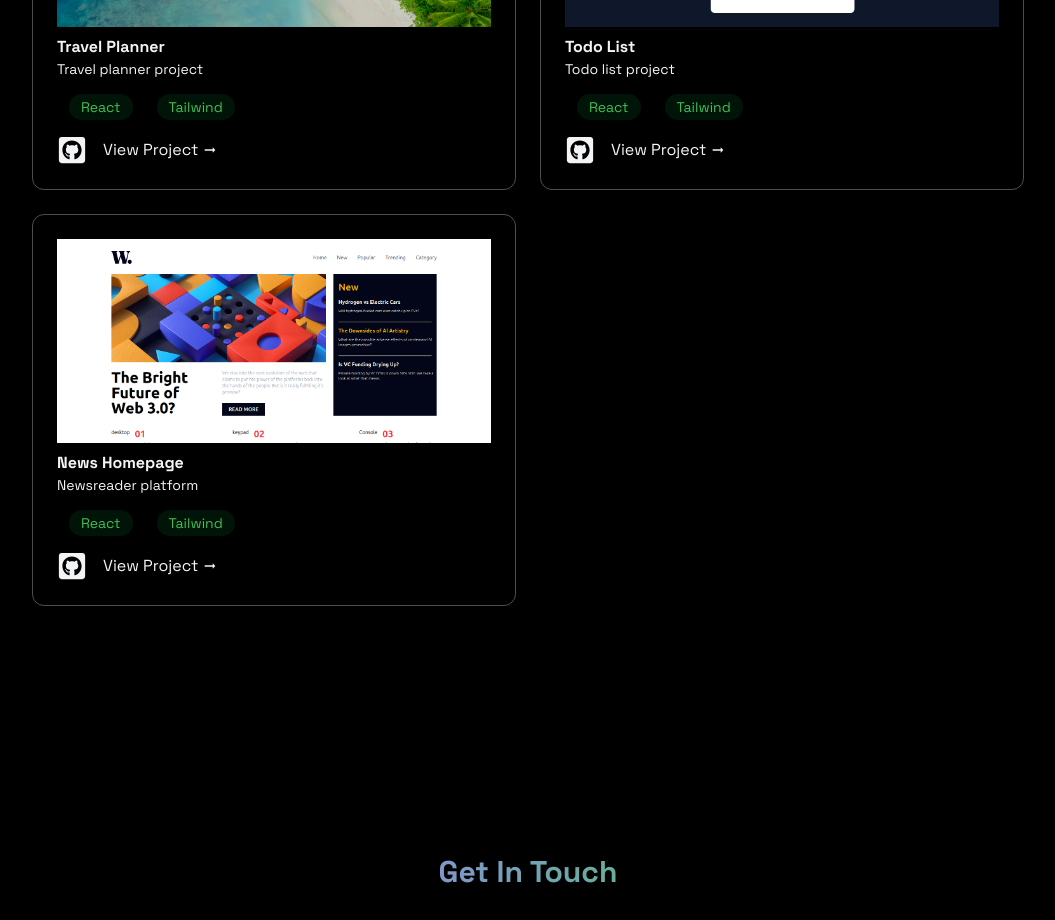
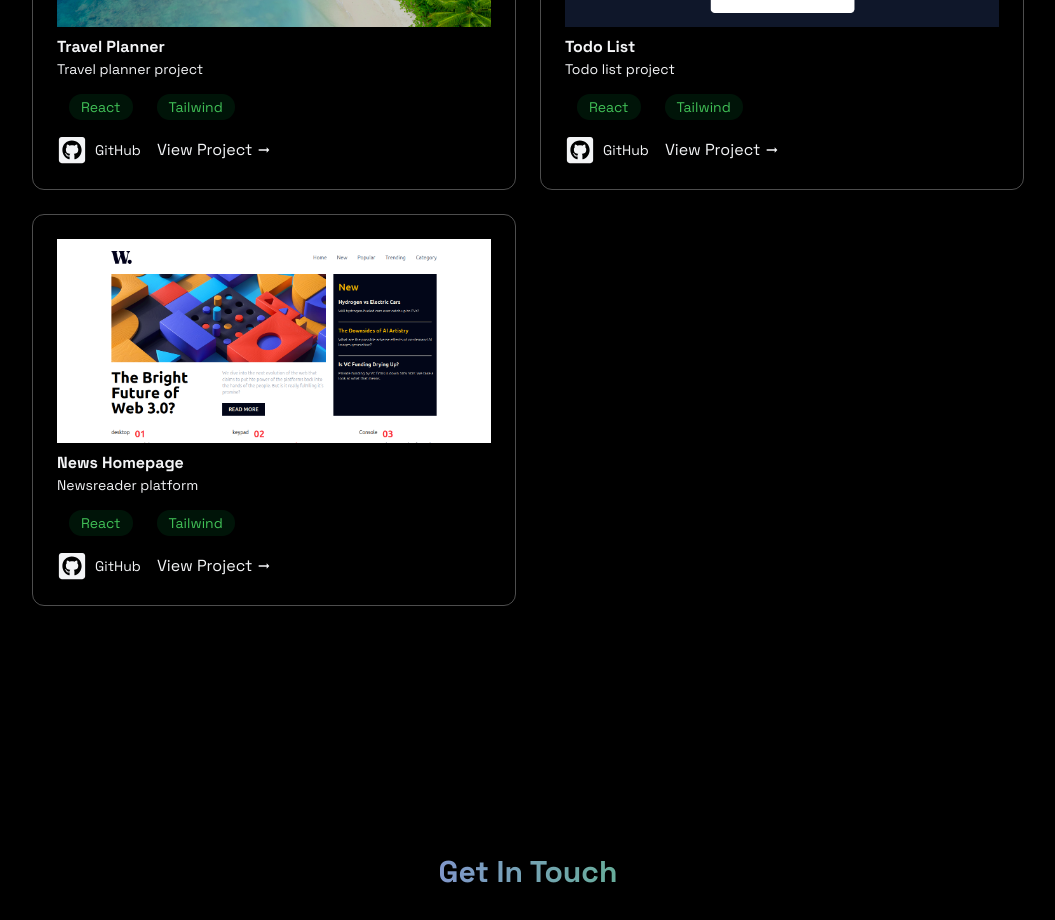
Before and after one commit to Joshuakibwage/official-portfolio, a React (Vite) app: page / in a window 1280 px wide. Shown: the part 1960-2880 px from the top of the page, without its empty margins (112-1167 px from the left). Built offline with nearby package versions, Linux system fonts and the light colour scheme.

Commit message:
Modify projects page

```diff
--- a/src/components/sections/Projects.jsx
+++ b/src/components/sections/Projects.jsx
@@ -59,7 +59,7 @@ const Projects = () => {
 
                         <div className="space-y-2">
                             <div className="mb-4">
-                                <a href={project.links.site}>
+                                <a href={project.links.site} target="_blank">
                                     <img
                                         src={project.img}
                                         alt={project.title}
@@ -82,10 +82,13 @@ const Projects = () => {
 
                         <div className="flex items-center gap-4 mt-4">
                             <a
-                            className="hover:translate-y-1 hover:text-gray-400"
+                            className="hover:translate-y-1 hover:text-gray-400 flex items-center text-sm
+                            gap-2"
                             href={project.links.github}
+                            target="_blank"
                             >
-                             <FaGithubSquare size={30} />
+                                <FaGithubSquare size={30} />
+                                GitHub
                             </a>
                             <a
                                 className="flex items-center gap-1 hover:translate-y-1 hover:text-[#9775fa]"
```
